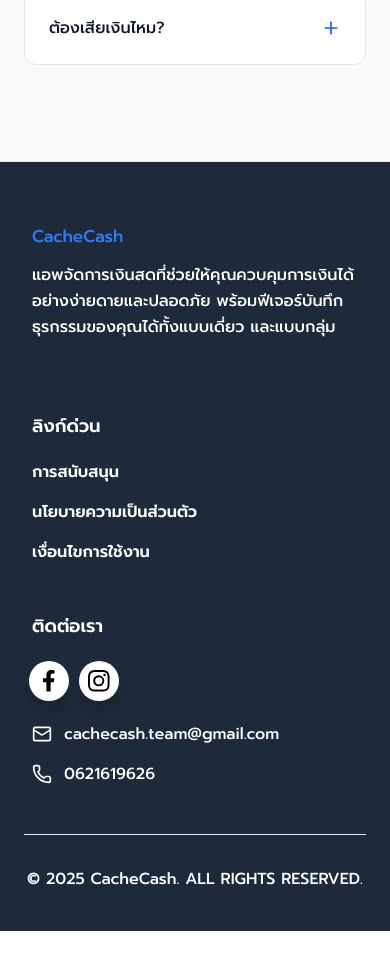
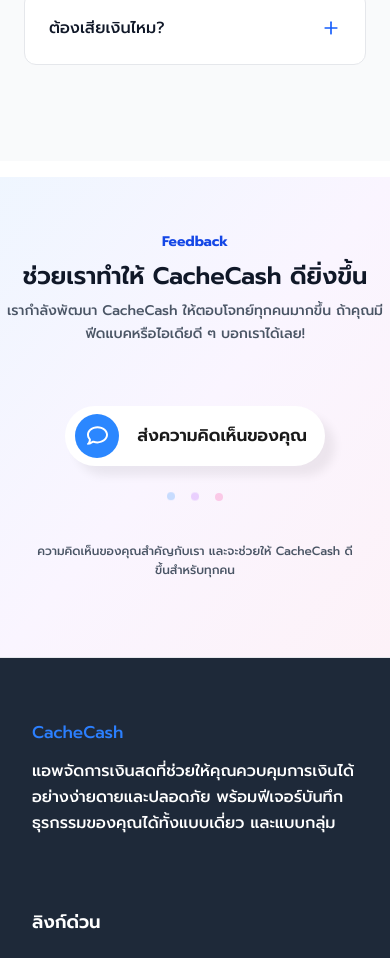
Before and after one commit to Jetlagg/CacheCash, a React (Vite) app: page / in a window 390 px wide. Shown: the part 5512-6470 px from the top of the page. Before the commit the page ends 6443 px from the top, so only its background shows below. Built offline with nearby package versions, Linux system fonts and the light colour scheme.

Commit message:
Add section Feedback

```diff
--- a/src/App.css
+++ b/src/App.css
@@ -14,9 +14,3 @@
     background-clip: text;
     -webkit-text-fill-color: transparent;  */
 }
-
-.forwholist{
-  color: rgb(67, 67, 67);
-  font-size: medium;
-  font-weight: normal;
-}
--- a/src/App.jsx
+++ b/src/App.jsx
@@ -5,8 +5,8 @@
 import FeatureCard from './components/FeatureCard'
 import Solution from './components/Solution'
 import Forwho from './components/Forwho'
-import VideoSection from './components/VideoSection'
 import FAQSection from './components/FAQSection'
+import Feedback from './components/Feedback'
 import Footer from './components/Footer'
 
 function App() {
@@ -26,11 +26,9 @@
       <div className="bg-white w-full h-4 lg:h-5"></div>
       <Forwho />
       <div className="bg-white w-full h-4 lg:h-5"></div>
-
-
-
-      {/* <VideoSection id="ff"/> */}
       <FAQSection/>
+      <div className="bg-white w-full h-4 lg:h-5"></div>
+      <Feedback />
       <Footer />
     </div>
   )
--- /dev/null
+++ b/src/components/Commentbutton.jsx
@@ -0,0 +1,82 @@
+import styled from 'styled-components';
+
+const Button = () => {
+  return (
+    <StyledWrapper>
+      <button className="bookmarkBtn">
+        <span className="IconContainer">
+          <svg fill="white" viewBox="0 0 512 512" height="21px"><path d="M123.6 391.3c12.9-9.4 29.6-11.8 44.6-6.4c26.5 9.6 56.2 15.1 87.8 15.1c124.7 0 208-80.5 208-160s-83.3-160-208-160S48 160.5 48 240c0 32 12.4 62.8 35.7 89.2c8.6 9.7 12.8 22.5 11.8 35.5c-1.4 18.1-5.7 34.7-11.3 49.4c17-7.9 31.1-16.7 39.4-22.7zM21.2 431.9c1.8-2.7 3.5-5.4 5.1-8.1c10-16.6 19.5-38.4 21.4-62.9C17.7 326.8 0 285.1 0 240C0 125.1 114.6 32 256 32s256 93.1 256 208s-114.6 208-256 208c-37.1 0-72.3-6.4-104.1-17.9c-11.9 8.7-31.3 20.6-54.3 30.6c-15.1 6.6-32.3 12.6-50.1 16.1c-.8 .2-1.6 .3-2.4 .5c-4.4 .8-8.7 1.5-13.2 1.9c-.2 0-.5 .1-.7 .1c-5.1 .5-10.2 .8-15.3 .8c-6.5 0-12.3-3.9-14.8-9.9c-2.5-6-1.1-12.8 3.4-17.4c4.1-4.2 7.8-8.7 11.3-13.5c1.7-2.3 3.3-4.6 4.8-6.9c.1-.2 .2-.3 .3-.5z" /></svg>
+        </span>
+        <p className="text">ส่งความคิดเห็นของคุณ</p>
+      </button>
+    </StyledWrapper>
+  );
+}
+
+const StyledWrapper = styled.div`
+  .bookmarkBtn {
+    width: 260px;
+    height: 60px;
+    border-radius: 40px;
+    border: none;
+    background-color: rgb(255, 255, 255);
+    display: flex;
+    align-items: center;
+    justify-content: center;
+    cursor: pointer;
+    transition-duration: .3s;
+    overflow: hidden;
+    box-shadow: 10px 10px 10px rgba(0, 0, 0, 0.062);
+  }
+
+  .IconContainer {
+    width: 58px;
+    height: 44px;
+    background-color: rgb(43, 135, 255);
+    border-radius: 50%;
+    margin-left: 10px;
+    display: flex;
+    align-items: center;
+    justify-content: center;
+    overflow: hidden;
+    z-index: 2;
+    transition-duration: .3s;
+  }
+
+  .icon {
+    border-radius: 1px;
+  }
+
+  .text {
+    height: 100%;
+    width: 270px;
+    display: flex;
+    align-items: center;
+    justify-content: center;
+    color: rgb(26, 26, 26);
+    z-index: 1;
+    transition-duration: .3s;
+    font-size: 17px;
+    font-weight: 600;
+  }
+
+  .bookmarkBtn:hover .IconContainer {
+    width: 237px;
+    border-radius: 250px;
+    margin-left: 0px;
+    transition-duration: .3s;
+  }
+
+  .bookmarkBtn:hover .text {
+    transform: translate(10px);
+    width: 0;
+    font-size: 0;
+    transition-duration: .3s;
+  }
+
+  .bookmarkBtn:active {
+    transform: scale(0.95);
+    transition-duration: .3s;
+  }`;
+
+export default Button;
--- /dev/null
+++ b/src/components/Feedback.jsx
@@ -0,0 +1,31 @@
+import Commentbutton from './Commentbutton';
+
+function Feedback() {
+  return (
+    <section className="flex justify-center items-center bg-gradient-to-br from-blue-50 via-purple-50 to-pink-50 w-full h-120 lg:h-120">
+        <div className="flex flex-col justify-center items-center">
+            <p className="text-blue-700 text-sm lg:text-lg font-bold  lg:font-semibold mb-2 lg:mb-2 mt-10 lg:mt-12">Feedback</p>
+            <h2 className="text-2xl lg:text-3xl font-semibold text-gray-900 mb-2 lg:mb-4">
+                ช่วยเราทำให้ CacheCash ดียิ่งขึ้น
+            </h2>
+            <p className="text-sm lg:text-lg lg:font-normal text-gray-600 mb-15 lg:mb-17 max-w-sm lg:max-w-7xl text-center leading-relaxed">
+                เรากำลังพัฒนา CacheCash ให้ตอบโจทย์ทุกคนมากขึ้น ถ้าคุณมีฟีดแบคหรือไอเดียดี ๆ บอกเราได้เลย!
+            </p>
+            <a href="#" className="mb-7">
+                <Commentbutton />
+            </a>
+            <div className="flex justify-center space-x-4 opacity-30 mb-10">
+                <div className="w-2 h-2 bg-blue-400 rounded-full animate-bounce"></div>
+                <div className="w-2 h-2 bg-purple-400 rounded-full animate-bounce" style={{animationDelay: '0.1s'}}></div>
+                <div className="w-2 h-2 bg-pink-400 rounded-full animate-bounce" style={{animationDelay: '0.2s'}}></div>
+            </div>
+            <p className="text-xs lg:text-base lg:font-normal text-gray-600 mb-15 lg:mb-17 max-w-xs lg:max-w-7xl text-center leading-relaxed">
+                ความคิดเห็นของคุณสำคัญกับเรา และจะช่วยให้ CacheCash ดีขึ้นสำหรับทุกคน
+            </p>
+        </div>
+
+    </section>
+    );
+};
+
+export default Feedback
--- a/src/components/Hero.jsx
+++ b/src/components/Hero.jsx
@@ -10,11 +10,11 @@
     md:py-12
     lg:py-16
     h-140
-    lg:h-140
+    lg:h-130
     xl:h-160
     ">
 
-      <div className="grid grid-cols-1 lg:grid-cols-2 gap-8 lg:gap-20 items-center max-w-7xl mx-auto">
+      <div className="grid grid-cols-1 lg:grid-cols-2 gap-8 lg:gap-20 items-center max-w-7xl mx-auto lg:mt-4">
 
         {/* Text Content */}
         <div className="flex flex-col justify-center items-center lg:items-start lg:ml-20 text-center lg:text-left pt-20 lg:pt-0">
```
